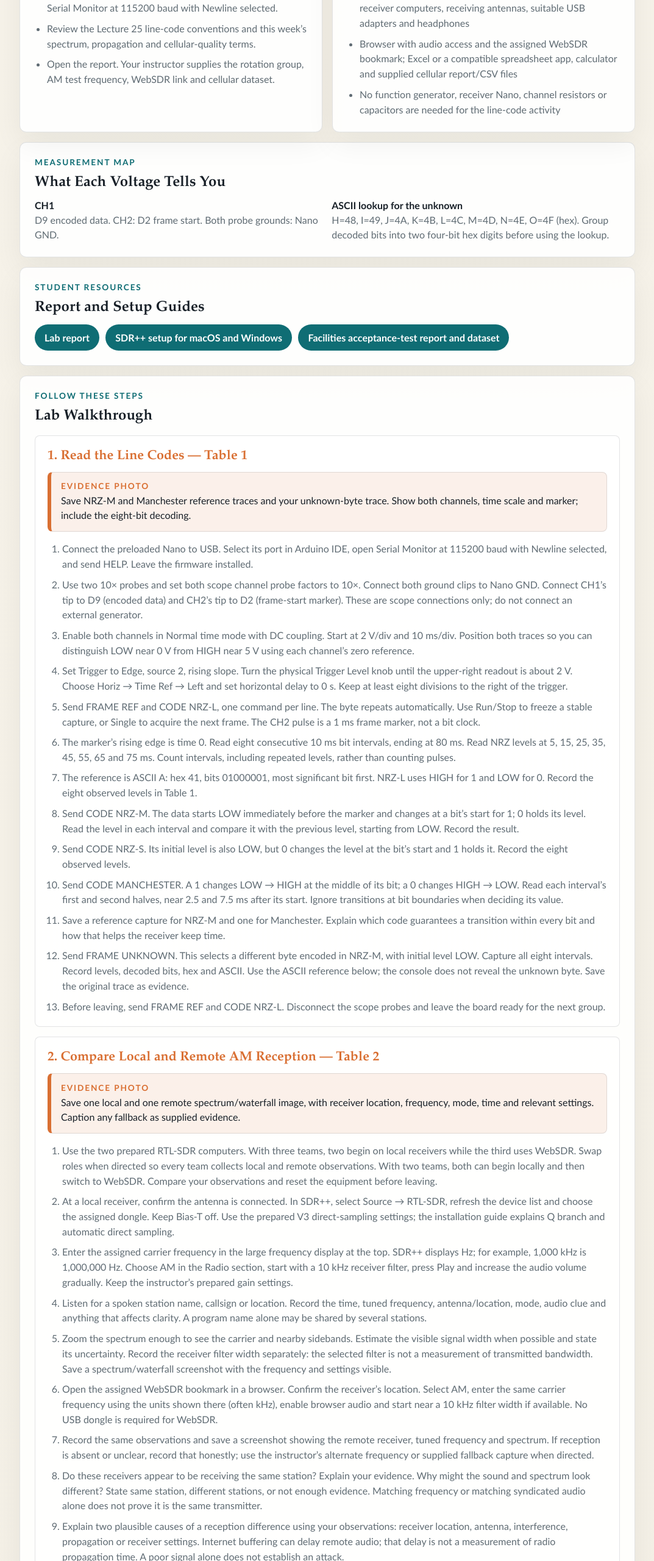
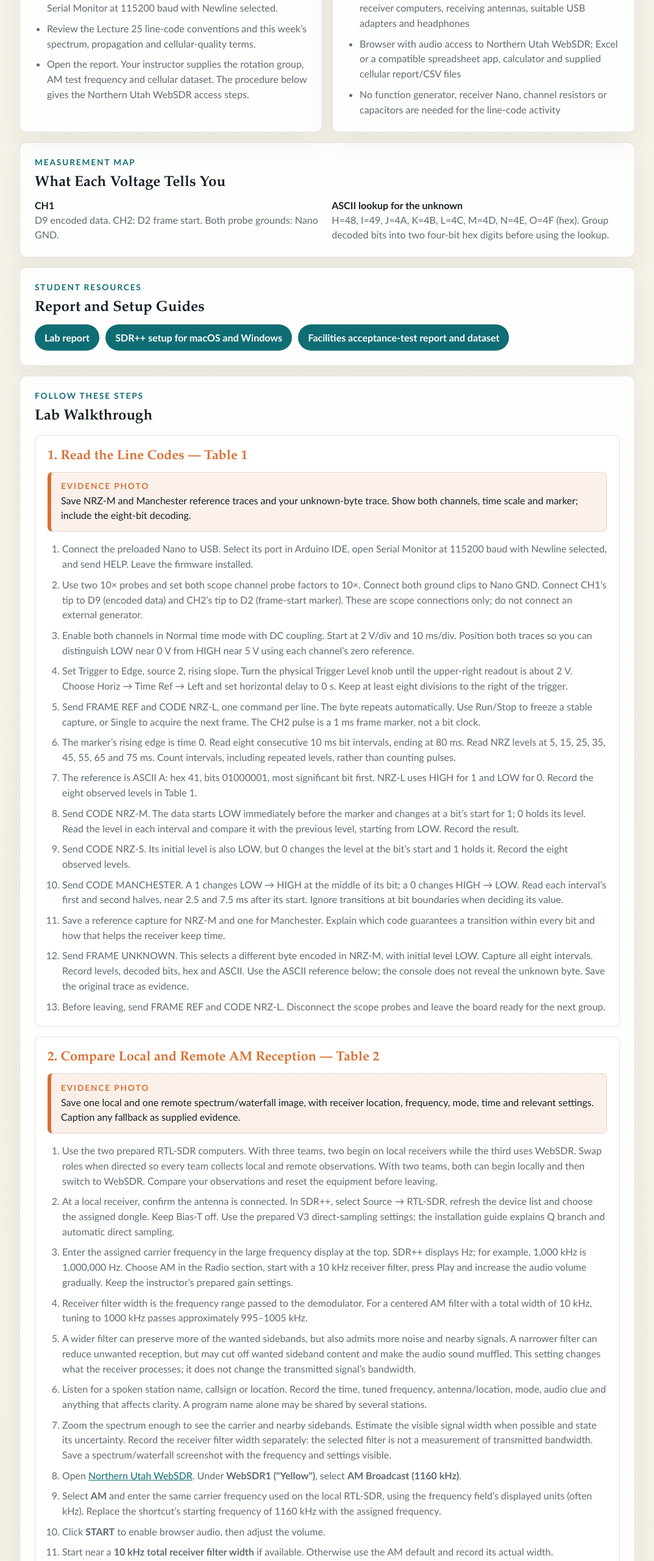
Before and after one commit to cyber-327/cyber-327.github.io, a plain HTML site: page labs/lab-10/index.html in a window 1280 px wide. Shown: the part 1345-3905 px from the top of the page at 61% size, without its empty margins (103-1176 px from the left). Drawn offline with Linux system fonts and the light colour scheme.

Commit message:
Clarify Lab 10 Utah WebSDR steps and filter width

```diff
--- a/labs/lab-10/index.html
+++ b/labs/lab-10/index.html
@@ -61,7 +61,7 @@
           <li>Install SDR++ before lab using the linked macOS/Windows guide. You can check that the app opens without a dongle; receiver checks need one of the two shared dongles.</li>
           <li>Have Arduino IDE available. Use the preloaded Nano; open Serial Monitor at 115200 baud with Newline selected.</li>
           <li>Review the Lecture 25 line-code conventions and this week’s spectrum, propagation and cellular-quality terms.</li>
-          <li>Open the report. Your instructor supplies the rotation group, AM test frequency, WebSDR link and cellular dataset.</li>
+          <li>Open the report. Your instructor supplies the rotation group, AM test frequency and cellular dataset. The procedure below gives the Northern Utah WebSDR access steps.</li>
         </ul>
       </section>
       <aside class="content-panel equipment">
@@ -70,7 +70,7 @@
         <ul>
           <li>Per team: one preloaded classic 5 V Nano, USB data cable, computer with Arduino IDE, Keysight DSOX2012A scope and two 10× probes</li>
           <li>Shared: two RTL-SDR Blog V3 receivers, two prepared receiver computers, receiving antennas, suitable USB adapters and headphones</li>
-          <li>Browser with audio access and the assigned WebSDR bookmark; Excel or a compatible spreadsheet app, calculator and supplied cellular report/CSV files</li>
+          <li>Browser with audio access to Northern Utah WebSDR; Excel or a compatible spreadsheet app, calculator and supplied cellular report/CSV files</li>
           <li>No function generator, receiver Nano, channel resistors or capacitors are needed for the line-code activity</li>
         </ul>
       </aside>
@@ -131,9 +131,15 @@
             <li>Use the two prepared RTL-SDR computers. With three teams, two begin on local receivers while the third uses WebSDR. Swap roles when directed so every team collects local and remote observations. With two teams, both can begin locally and then switch to WebSDR. Compare your observations and reset the equipment before leaving.</li>
             <li>At a local receiver, confirm the antenna is connected. In SDR++, select Source → RTL-SDR, refresh the device list and choose the assigned dongle. Keep Bias-T off. Use the prepared V3 direct-sampling settings; the installation guide explains Q branch and automatic direct sampling.</li>
             <li>Enter the assigned carrier frequency in the large frequency display at the top. SDR++ displays Hz; for example, 1,000 kHz is 1,000,000 Hz. Choose AM in the Radio section, start with a 10 kHz receiver filter, press Play and increase the audio volume gradually. Keep the instructor’s prepared gain settings.</li>
+            <li>Receiver filter width is the frequency range passed to the demodulator. For a centered AM filter with a total width of 10 kHz, tuning to 1000 kHz passes approximately 995–1005 kHz.</li>
+            <li>A wider filter can preserve more of the wanted sidebands, but also admits more noise and nearby signals. A narrower filter can reduce unwanted reception, but may cut off wanted sideband content and make the audio sound muffled. This setting changes what the receiver processes; it does not change the transmitted signal’s bandwidth.</li>
             <li>Listen for a spoken station name, callsign or location. Record the time, tuned frequency, antenna/location, mode, audio clue and anything that affects clarity. A program name alone may be shared by several stations.</li>
             <li>Zoom the spectrum enough to see the carrier and nearby sidebands. Estimate the visible signal width when possible and state its uncertainty. Record the receiver filter width separately: the selected filter is not a measurement of transmitted bandwidth. Save a spectrum/waterfall screenshot with the frequency and settings visible.</li>
-            <li>Open the assigned WebSDR bookmark in a browser. Confirm the receiver’s location. Select AM, enter the same carrier frequency using the units shown there (often kHz), enable browser audio and start near a 10 kHz filter width if available. No USB dongle is required for WebSDR.</li>
+            <li>Open <a href="https://www.sdrutah.org/">Northern Utah WebSDR</a>. Under <strong>WebSDR1 (&quot;Yellow&quot;)</strong>, select <strong>AM Broadcast (1160 kHz)</strong>.</li>
+            <li>Select <strong>AM</strong> and enter the same carrier frequency used on the local RTL-SDR, using the frequency field’s displayed units (often kHz). Replace the shortcut’s starting frequency of 1160 kHz with the assigned frequency.</li>
+            <li>Click <strong>START</strong> to enable browser audio, then adjust the volume.</li>
+            <li>Start near a <strong>10 kHz total receiver filter width</strong> if available. Otherwise use the AM default and record its actual width.</li>
+            <li>Confirm and record the remote receiver’s location, tuned frequency and actual receiver filter width. WebSDR uses the remote receiver and antenna; it does not need your USB dongle.</li>
             <li>Record the same observations and save a screenshot showing the remote receiver, tuned frequency and spectrum. If reception is absent or unclear, record that honestly; use the instructor’s alternate frequency or supplied fallback capture when directed.</li>
             <li>Do these receivers appear to be receiving the same station? Explain your evidence. Why might the sound and spectrum look different? State same station, different stations, or not enough evidence. Matching frequency or matching syndicated audio alone does not prove it is the same transmitter.</li>
             <li>Explain two plausible causes of a reception difference using your observations: receiver location, antenna, interference, propagation or receiver settings. Internet buffering can delay remote audio; that delay is not a measurement of radio propagation time. A poor signal alone does not establish an attack.</li>
```
Also changed, not shown: labs/lab-10/sdr-setup/index.html (+11 -2 lines).
